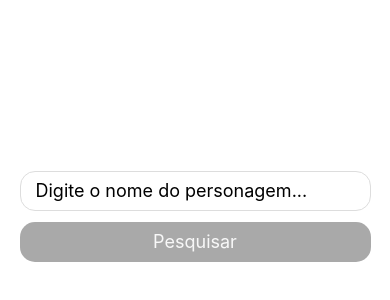
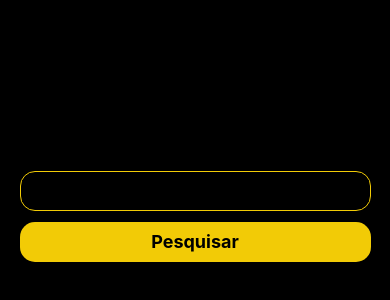
Before and after one commit to gabiSato/star-wars-wiki, a React Native app: screen / in a window 390 px wide. Shown: the part 206-506 px from the top of the page. Built offline with nearby package versions, Linux system fonts and the light colour scheme.

Commit message:
troca de cores

```diff
--- a/src/components/Button.js
+++ b/src/components/Button.js
@@ -21,13 +21,15 @@ const styles = {
         width: '90%',
         marginTop: 11,
         borderRadius: 15,
-        backgroundColor: '#A9A9A9',
+        backgroundColor: '#F2CB06',
         justifyContent: 'center',
         alignItems: 'center'
+
     },
     text: {
         fontSize: 18,
-        color: '#F8F8F8'
+        color: '#000000',
+        fontWeight: 'bold'
     }
 };
 
--- a/src/components/MainContainer.js
+++ b/src/components/MainContainer.js
@@ -11,7 +11,8 @@ const styles = {
     container: {
         flex: 1,
         justifyContent: 'center',
-        alignItems: 'center'
+        alignItems: 'center',
+        backgroundColor: "#000000"
     }
 };
 
--- a/src/components/SearchBar.js
+++ b/src/components/SearchBar.js
@@ -20,15 +20,16 @@ const styles = {
     view: {
         height: 40,
         width: '90%',
-        borderWidth: 1,
+        borderWidth: 1.5,
         borderRadius: 15,
-        borderColor: '#ddd',
+        borderColor: '#F2CB06',
     },
     input: {
         flex: 1,
         paddingRight: 15,
         paddingLeft: 15,
-        fontSize: 18
+        fontSize: 18,
+        fontWeight: 'bold'
     }
 };
 
```
